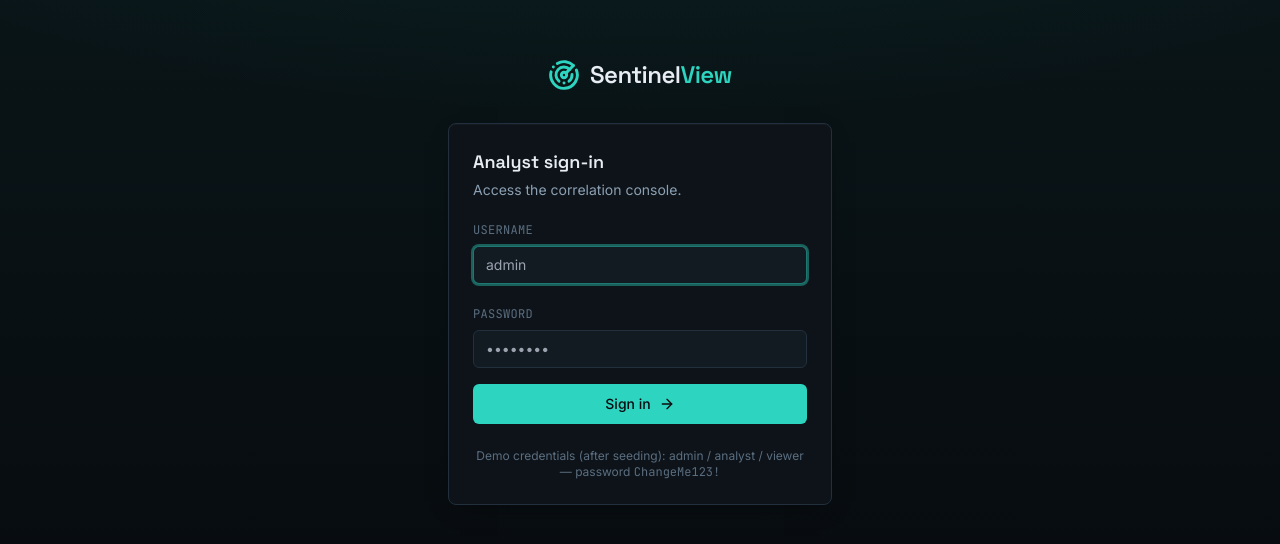
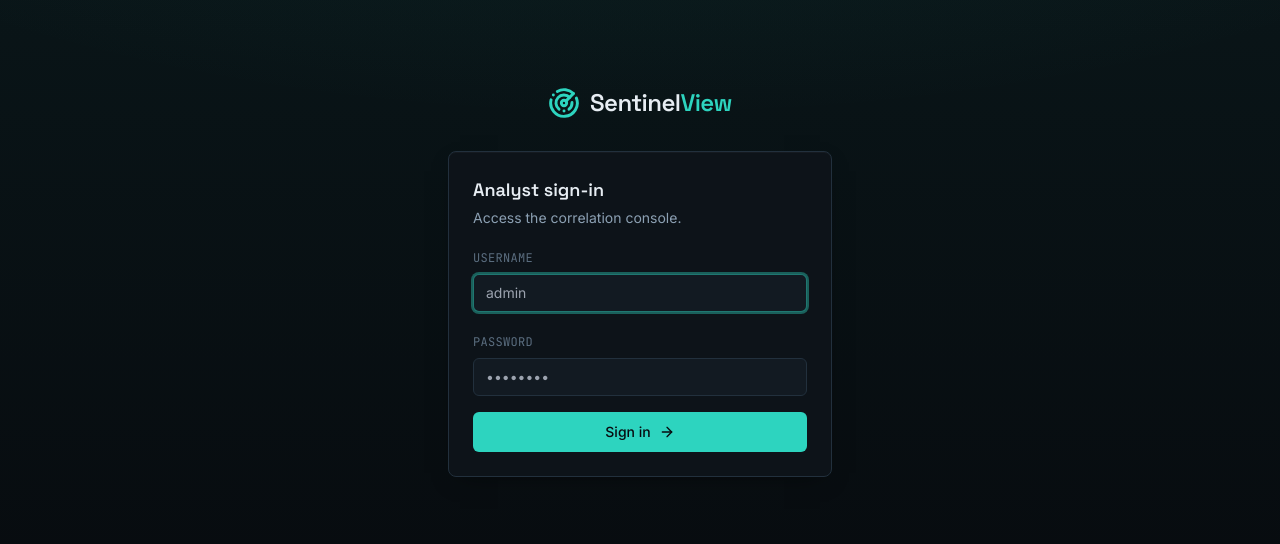
Before and after one commit to garimaupadhyayy/SentinelView-Enterprise-SIEM-Threat-Detection-Platform, a React (Vite) app in the folder frontend/: page /login in a window 1280 px wide. Shown: the part 118-662 px from the top of the page. Built offline with nearby package versions, Linux system fonts and the light colour scheme; no server answers; the HTML template or start-up script is replaced by a standard one.

Commit message:
Remove demo credentials text from login page

```diff
--- a/frontend/src/pages/LoginPage.tsx
+++ b/frontend/src/pages/LoginPage.tsx
@@ -83,11 +83,6 @@ export function LoginPage() {
             {submitting ? "Signing in…" : "Sign in"}
             {!submitting && <ArrowRight className="h-4 w-4" />}
           </button>
-
-          <p className="text-xs text-ink-faint text-center pt-2">
-            Demo credentials (after seeding): admin / analyst / viewer — password{" "}
-            <span className="font-mono">ChangeMe123!</span>
-          </p>
         </form>
       </div>
     </div>
```
